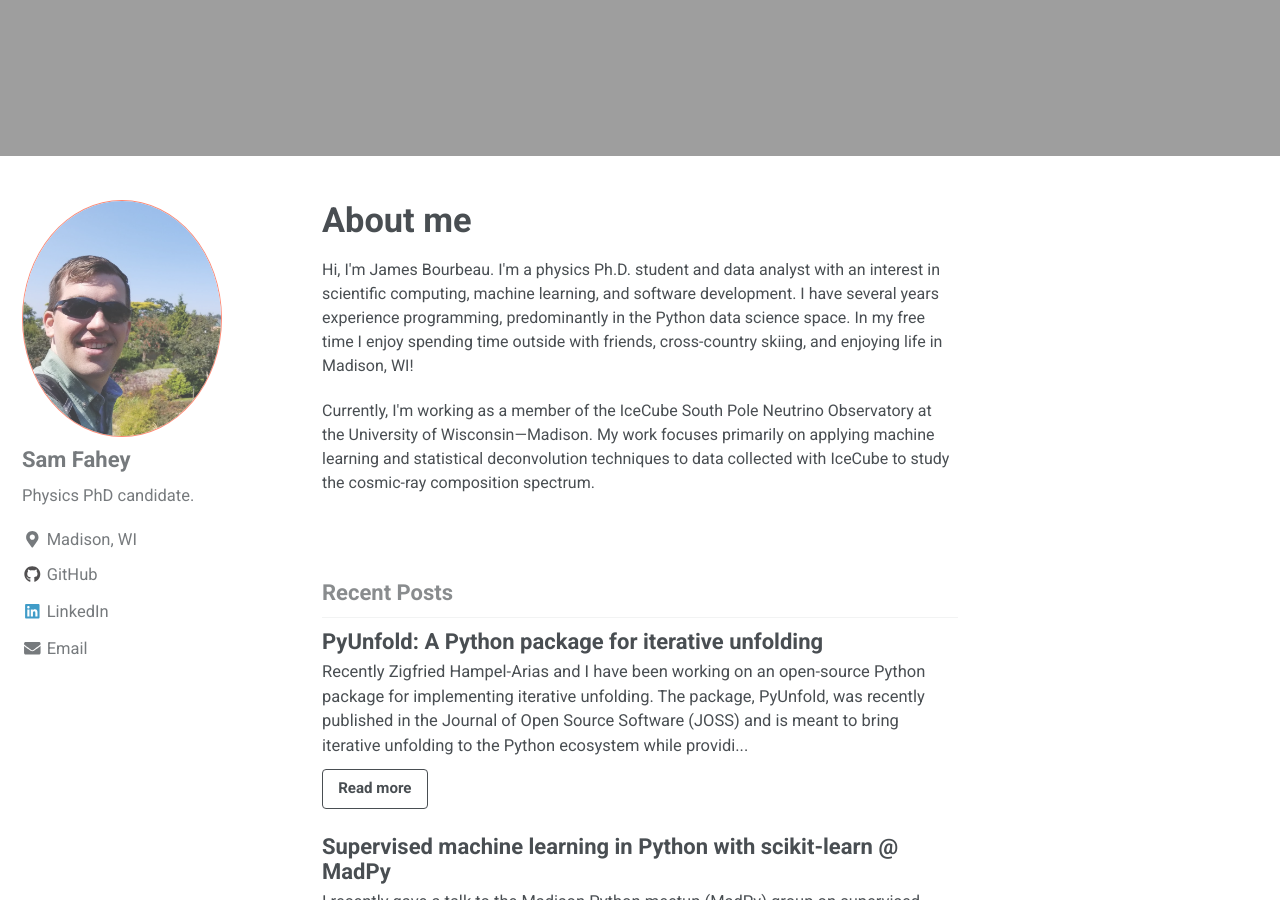
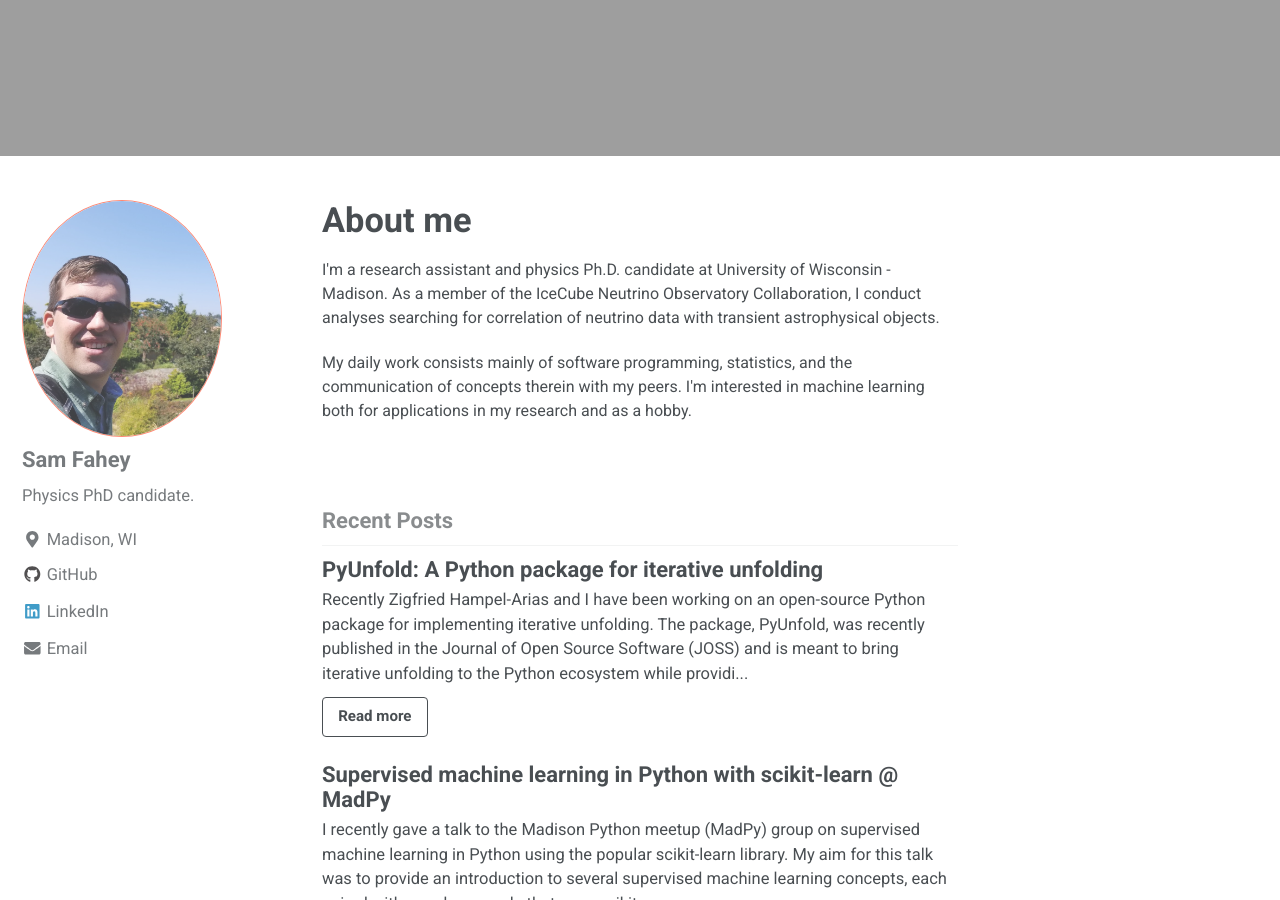
Before and after one commit to sam-fahey/jrbourbeau.github.io, a Jekyll site: the page built from index.html, in a window 1280 px wide and 900 px high, scrolled down 301 px. Built offline with Jekyll 4.4.1, drawn with Linux system fonts in a browser that asks for light colours; nearby versions of some CDN libraries; the list of posts is cut into pages by our own code.

Commit message:
Update home.html

```diff
--- a/_layouts/home.html
+++ b/_layouts/home.html
@@ -5,10 +5,10 @@ layout: archive
 <h1>About me</h1>
 <section class="page__content" itemprop="text">
     <p>
-        Hi, I'm James Bourbeau. I'm a physics Ph.D. student and data analyst with an interest in scientific computing, machine learning, and software development. I have several years experience programming, predominantly in the Python data science space. In my free time I enjoy spending time outside with friends, cross-country skiing, and enjoying life in Madison, WI!
+        I'm a research assistant and physics Ph.D. candidate at University of Wisconsin - Madison. As a member of the IceCube Neutrino Observatory Collaboration, I conduct analyses searching for correlation of neutrino data with transient astrophysical objects.
     </p>
     <p>
-        Currently, I'm working as a member of the IceCube South Pole Neutrino Observatory at the University of Wisconsin&mdash;Madison. My work focuses primarily on applying machine learning and statistical deconvolution techniques to data collected with IceCube to study the cosmic-ray composition spectrum.
+        My daily work consists mainly of software programming, statistics, and the communication of concepts therein with my peers. I'm interested in machine learning both for applications in my research and as a hobby.
     </p>
 </section>
 <br />
```
